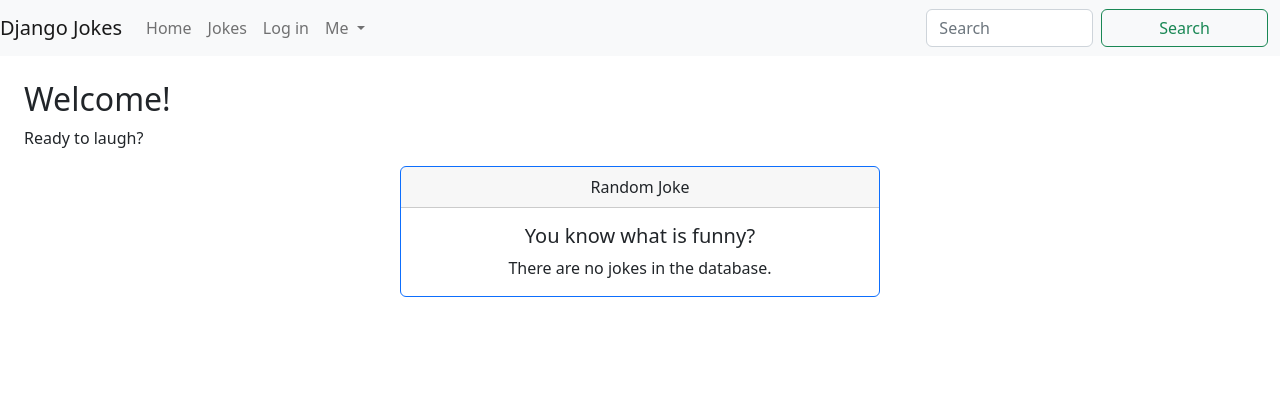
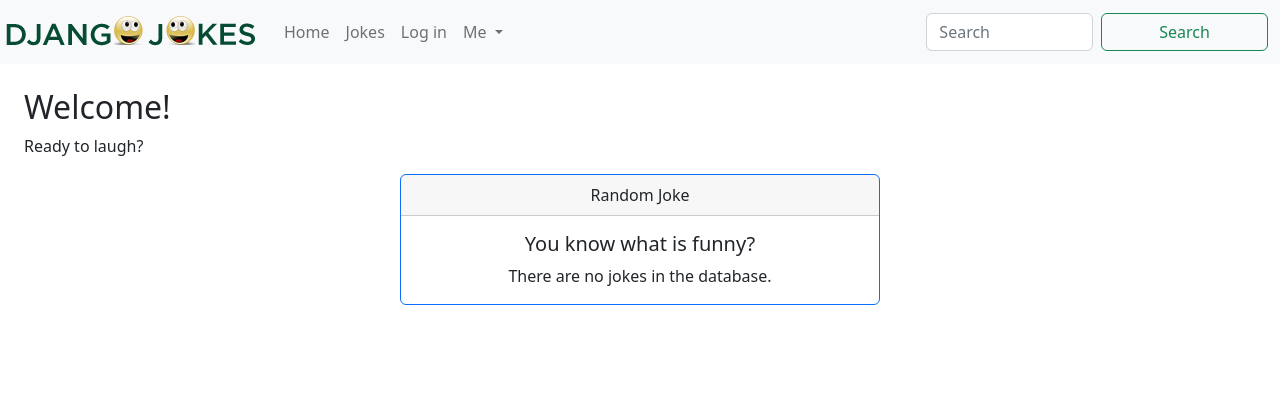
Before and after one commit to tangshan64/djangojokes.com, a Django app: page / in a window 1280 px wide. Shown: the top 420 px of the page. Run offline with Django 5.2, Linux system fonts and the light colour scheme; data that the repository does not hold is empty; some libraries are stand-ins or nearby versions.

Commit message:
Commit for Static lesson

```diff
--- a/djangojokes/settings.py
+++ b/djangojokes/settings.py
@@ -123,6 +123,10 @@ USE_TZ = True
 
 STATIC_URL = 'static/'
 
+STATICFILES_DIRS = [
+    BASE_DIR / 'static',
+]
+
 # Default primary key field type
 # https://docs.djangoproject.com/en/5.1/ref/settings/#default-auto-field
 
--- a/templates/_base.html
+++ b/templates/_base.html
@@ -1,3 +1,4 @@
+{% load static %}
 <!DOCTYPE html>
 <html lang="en">
 <head>
@@ -5,12 +6,15 @@
 <meta name="viewport" content="width=device-width, initial-scale=1">
 <link href="https://cdn.jsdelivr.net/npm/bootstrap@5.2.1/dist/css/bootstrap.min.css" rel="stylesheet" integrity="sha384-iYQeCzEYFbKjA/T2uDLTpkwGzCiq6soy8tYaI1GyVh/UjpbCx/TYkiZhlZB6+fzT" crossorigin="anonymous">
 <script src="https://kit.fontawesome.com/42113b423a.js" crossorigin="anonymous"></script>
+<link rel="shortcut icon" type="image/png" href="{% static 'images/favicon.png' %}">
 <title>{% block title %}{% endblock %} | Django Jokes</title>
 </head>
 <body>
 <header>
   <nav class="navbar navbar-expand-lg navbar-light bg-light">
-    <a class="navbar-brand" href="{% url 'pages:homepage' %}">Django Jokes</a>
+    <a class="navbar-brand" href="{% url 'pages:homepage' %}">
+      <img src="{% static 'images/logo.png' %}" alt="Logo" class="img-fluid"/>
+    </a>
     <button class="navbar-toggler" type="button" data-toggle="collapse"
     data-target="#navbarSupportedContent" aria-expanded="false"
     aria-controls="navbarSupportedContent" aria-label="Toggle navigation">
--- a/templates/common/joke.html
+++ b/templates/common/joke.html
@@ -1,3 +1,5 @@
+{% load static %}
+
 <div class="card border-primary m-auto mb-3 text-center"
   style="max-width: 30rem">
   <div class="card-header">Random Joke</div>
--- a/templates/pages/about_us.html
+++ b/templates/pages/about_us.html
@@ -1,4 +1,6 @@
 {% extends "_base.html" %}
+
+{% load static %}
 
 {% block title %}About Us{% endblock %}
 {% block main %}
--- a/templates/pages/home.html
+++ b/templates/pages/home.html
@@ -1,6 +1,7 @@
 {% extends "_base.html" %}
 
 {% load common_tags %}
+{% load static %}
 
 {% block title %}Home{% endblock %}
 {% block main %}
```
Also changed, not shown: static/images/favicon.png (added), static/images/logo.png (added), 1 other file.
